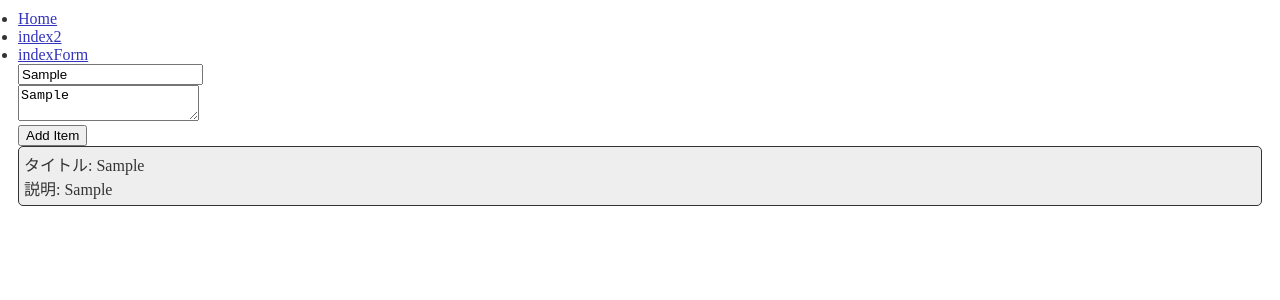
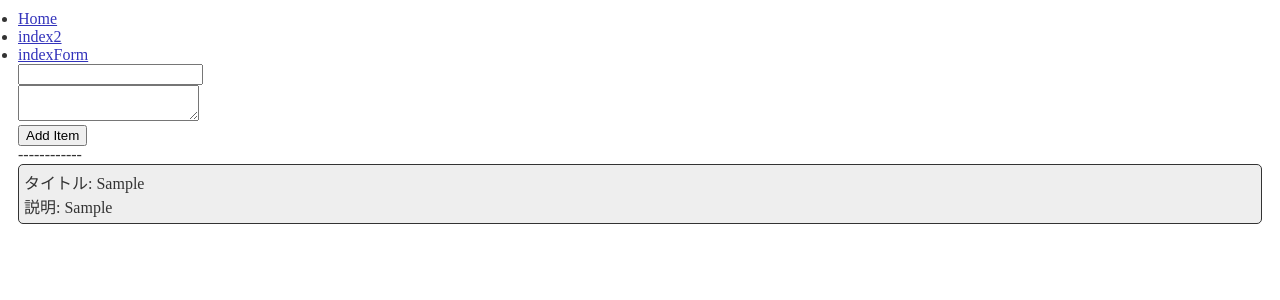
Before and after one commit to rokhr/rct, a React (Create React App) app in the folder app/: page /index_form in a window 1280 px wide. Both pictures are taken after typing "Sample", "Sample" into the empty fields and a click on the button "Add Item". Shown: the top 300 px of the page. Built offline with nearby package versions, Linux system fonts and the light colour scheme.

Commit message:
add form add

```diff
--- a/app/src/views/components/item.js
+++ b/app/src/views/components/item.js
@@ -1,3 +1,4 @@
+import { nl2br } from "../../util/html";
 import React, { PureComponent } from "react";
 
 class Items extends PureComponent {
@@ -10,7 +11,7 @@ class Items extends PureComponent {
       <div className="app-item">
         <p className="app-item__title">タイトル: {this.props.title}</p>
         <p className="app-item__description">
-          説明: {this.props.description}
+          説明: {typeof this.props.description === 'string' ? nl2br(this.props.description) : ''}
         </p>
       </div>
     );
--- a/app/src/views/pages/index_form.js
+++ b/app/src/views/pages/index_form.js
@@ -1,14 +1,14 @@
 import React, { PureComponent } from "react";
-import { nl2br } from "../../util/html";
 import Items from "../components/items";
-
 
 class Page extends PureComponent {
   constructor(props) {
     super(props)
     this.state = {
+      count: 0,
       formData: {
-
+        title: '',
+        description: ''
       },
       items: [
       ]
@@ -34,34 +34,37 @@ class Page extends PureComponent {
     // copy
     const newItems = currentItems.slice();
     // push copied
-    newItems.push(Object.assign(this.state.formData));
+    this.setState({
+      count: this.state.count + 1
+    });
+    newItems.push(Object.assign(this.state.formData, { id: this.state.count }));
     this.setState({
       items: newItems,
-      formData: {} // リセットする
+      // 入力欄はリセットする
+      formData: {
+        title: '',
+        description: ''
+      }
     });
   }
 
   render() {
+    const formData = this.state.formData;
+
     return (
-      <div>
+      <React.Fragment>
         <p>
-          <input type="text" name="title" onChange={(e) => this.onChange(e)} />
+          <input type="text" name="title" value={formData.title} onChange={(e) => this.onChange(e)} />
         </p>
         <p>
-          <textArea type="text" name="description" onChange={(e) => this.onChange(e)} />
+          <textarea name="description" value={formData.description} onChange={(e) => this.onChange(e)} />
         </p>
         <button onClick={(e) => this.onClickButton(e)}>Add Item</button>
         <p>
-          { this.state.formData.title }
-        </p>
-        <p>
-          {
-            typeof this.state.formData.description === 'string' ?
-              nl2br(this.state.formData.description) : ''
-          }
+          ------------
         </p>
         <Items data={this.state.items} />
-      </div>
+      </React.Fragment>
     );
   }
 }
```
